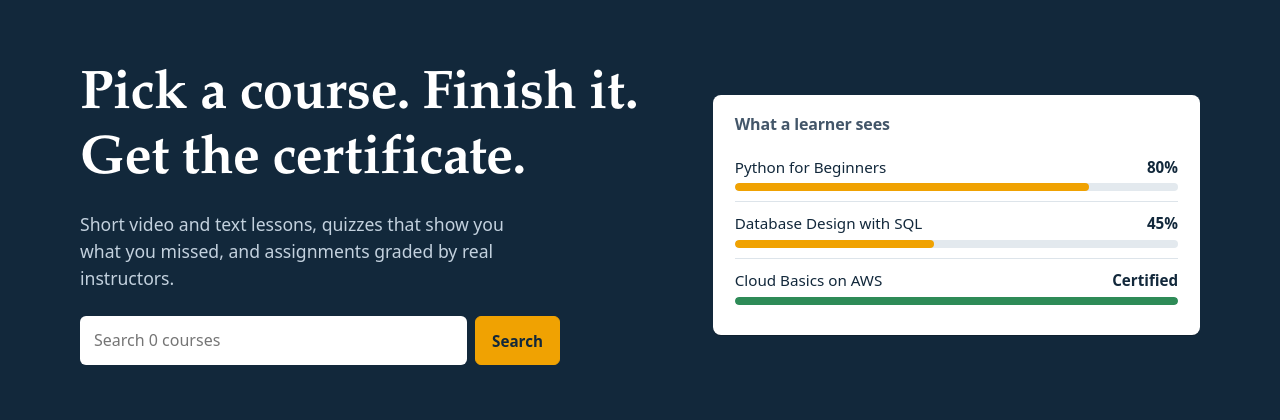
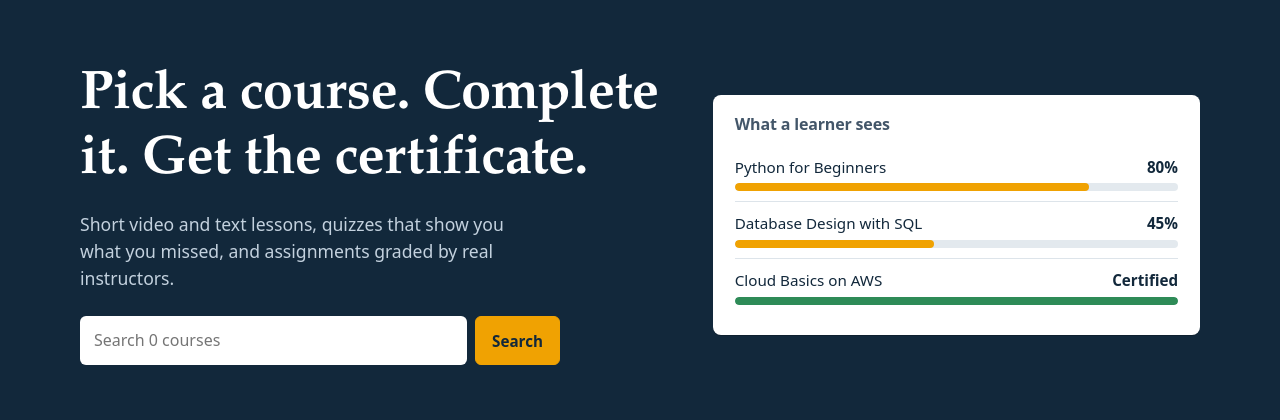
Before and after one commit to naqvimali125/learnhub-docker, a Django app: page / in a window 1280 px wide. Shown: the part 60-480 px from the top of the page. Run offline with Django 5.2, Linux system fonts and the light colour scheme; data that the repository does not hold is empty.

Commit message:
Update home.html

```diff
--- a/templates/home.html
+++ b/templates/home.html
@@ -4,7 +4,7 @@
 <section class="hero">
   <div class="container">
     <div>
-      <h1>Pick a course. Finish it. Get the certificate.</h1>
+      <h1>Pick a course. Complete it. Get the certificate.</h1>
       <p>Short video and text lessons, quizzes that show you what you missed, and assignments graded by real instructors.</p>
       <form class="search" action="{% url 'course_list' %}" method="get" role="search">
         <input type="search" name="q" placeholder="Search {{ stats.courses }} course{{ stats.courses|pluralize }}" aria-label="Search courses">
```
